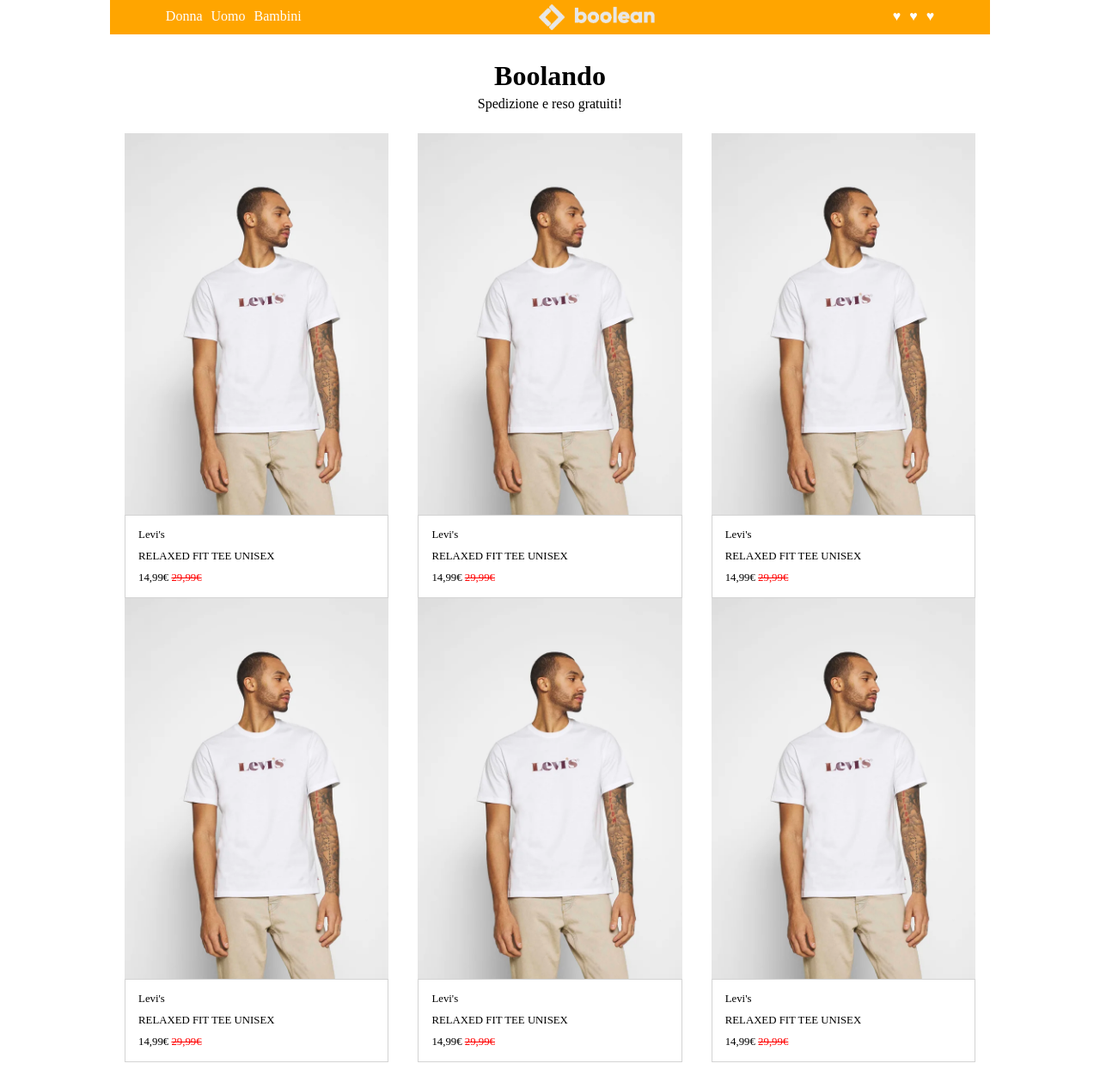
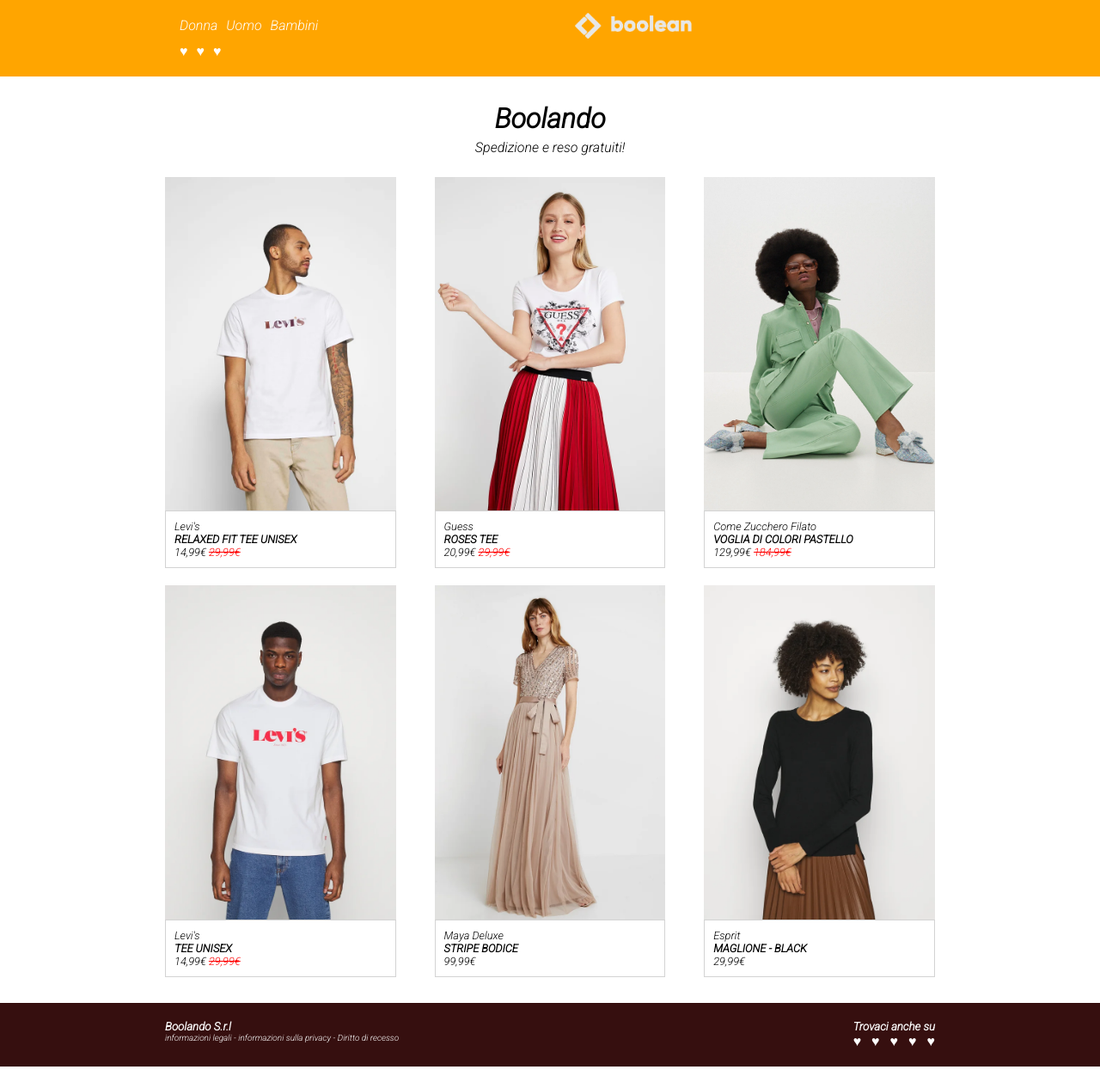
Before and after one commit to BrSanc/html-css-boolando, a plain HTML site: page index.html in a window 1280 px wide. Shown: the whole page at 86% size. After the commit the page ends 1241 px from the top, so only its background shows below. Drawn offline with Linux system fonts and the light colour scheme.

Commit message:
Finish footer

```diff
--- a/css/style.css
+++ b/css/style.css
@@ -2,27 +2,38 @@
     margin: 0;
     padding: 0;
     box-sizing: border-box;
+    font-family: 'Roboto', sans-serif;
 }
 
 body{
-    margin: auto;
-    width: 80%;
+
 }
 
 main{
     padding-top: 30px;
     padding-bottom: 30px;
+    margin: auto;
+    width: 70%;
 }
 
 header{
     background-color: orange;
+    padding: 10px;
 }
 
 Header p {
     color: white;
 }
 
+footer{
+    background-color: rgb(54, 15, 15);
+}
+
 p{
+    padding: 5px;
+}
+
+h4{
     padding: 5px;
 }
 
@@ -42,6 +53,11 @@
     justify-content: center;
 }
 
+.f_space_bet{
+    display: flex;
+    justify-content: space-between;
+}
+
 .f_column{
     display: flex;
     flex-direction: column;
@@ -51,13 +67,30 @@
     flex-wrap: wrap;
 }
 
-.f_grap{
-    gra
+.f_gap{
+    gap: 20px;
+}
+
+.f_basis{
+    flex-basis: 90px;
+}
+
+.align_center{
+    align-items: center;
 }
 
 .p_5{
     padding: 5px;
 }
+
+.p_10{
+    padding: 10px;
+}
+
+.p_20{
+    padding: 20px;
+}
+
 
 .p_top_20{
     padding-top: 20px;
@@ -72,6 +105,18 @@
     background-color: white;
 }
 
+.min_w_130{
+    min-width: 130px;
+}
+
+.min_h_340{
+    min-width: 340px;
+}
+
+.font_s_10{
+    font-size: 10px;
+}
+
 
 
 
@@ -82,6 +127,21 @@
 }
 
 /* Classi Della pagina */
+
+.header_container{
+    width: 70%;
+}
+
+.footer_container{
+    width: 70%;
+    color: white;
+    padding-top: 20px;
+    padding-bottom: 20px;
+}
+
+.footer_container p{
+    padding: 0px;
+}
 
 .card_product{
     width: 30%;
@@ -98,3 +158,7 @@
     border: 1px solid rgb(211, 211, 211);
     padding: 10px;
 }
+
+.product_description p,h4{
+    padding: 0;
+}
--- a/index.html
+++ b/index.html
@@ -5,10 +5,14 @@
     <meta name="viewport" content="width=device-width, initial-scale=1.0" />
     <title>Document</title>
     <link rel="stylesheet" href="./css/style.css" />
+    <link rel="preconnect" href="https://fonts.googleapis.com">
+<link rel="preconnect" href="https://fonts.gstatic.com" crossorigin>
+<link href="https://fonts.googleapis.com/css2?family=Roboto:ital,wght@1,300&display=swap" rel="stylesheet">
   </head>
   <body>
-    <header class="f_center p_5">
-      <div class="flex">
+    <header class="f_center p_10">
+      <div class="header_container f_space_bet p_5 f_wrap ">
+        <div class="f_center ">
           <p>Donna</p>
           <p>Uomo</p>
           <p>Bambini</p>
@@ -18,12 +22,14 @@
             src="./img/boolean-logo.png"
             alt="Logo_boolean"
             id="logo_boolean"
+            class="min_w_130"
           />
         </div>
-      <div class="flex">
+        <div class="f_center">
           <p>&hearts;</p>
           <p>&hearts;</p>
           <p>&hearts;</p>
+        </div>
       </div>
     </header>
 
@@ -33,74 +39,94 @@
         <p>Spedizione e reso gratuiti!</p>
       </div>
 
+      <div class="product_container p_top_20 f_space_bet f_wrap f_gap">
         <!-- Product 1 -->
-
-      <div class="product_container p_top_20 f_space_a f_wrap">
-        <div class="card_product f_column">
+        <div class="card_product f_column min_w_130">
           <img src="./img/1.webp" alt="product_1" />
           <div class="product_description bg_white">
             <p>Levi's</p>
-            <p>RELAXED FIT TEE UNISEX</p>
+            <h4>RELAXED FIT TEE UNISEX</h4>
             <p>14,99€ <span class="original_cost">29,99€</span></p>
           </div>
         </div>
 
         <!-- Product 2 -->
 
-        <div class="card_product f_column">
-          <img src="./img/1.webp" alt="product_1" />
+        <div class="card_product f_column min_w_130">
+          <img src="./img/2.webp" alt="product_2" />
           <div class="product_description bg_white">
-            <p>Levi's</p>
-            <p>RELAXED FIT TEE UNISEX</p>
-            <p>14,99€ <span class="original_cost">29,99€</span></p>
+            <p>Guess</p>
+            <h4>ROSES TEE</h4>
+            <p>20,99€ <span class="original_cost">29,99€</span></p>
           </div>
         </div>
 
         <!-- Product 3 -->
 
-        <div class="card_product f_column">
-          <img src="./img/1.webp" alt="product_1" />
+        <div class="card_product f_column min_w_130">
+          <img src="./img/3.webp" alt="product_1" />
           <div class="product_description bg_white">
-            <p>Levi's</p>
-            <p>RELAXED FIT TEE UNISEX</p>
-            <p>14,99€ <span class="original_cost">29,99€</span></p>
+            <p>Come Zucchero Filato</p>
+            <h4>VOGLIA DI COLORI PASTELLO</h4>
+            <p>129,99€ <span class="original_cost">184,99€</span></p>
           </div>
         </div>
 
         <!-- Product 4 -->
 
-        <div class="card_product f_column">
-          <img src="./img/1.webp" alt="product_1" />
+        <div class="card_product f_column min_w_130">
+          <img src="./img/4.webp" alt="product_1" />
           <div class="product_description bg_white">
             <p>Levi's</p>
-            <p>RELAXED FIT TEE UNISEX</p>
+            <h4>TEE UNISEX</h4>
             <p>14,99€ <span class="original_cost">29,99€</span></p>
           </div>
         </div>
 
         <!-- Product 5 -->
 
-        <div class="card_product f_column">
-          <img src="./img/1.webp" alt="product_1" />
+        <div class="card_product f_column min_w_130">
+          <img src="./img/5.webp" alt="product_1" />
           <div class="product_description bg_white">
-            <p>Levi's</p>
-            <p>RELAXED FIT TEE UNISEX</p>
-            <p>14,99€ <span class="original_cost">29,99€</span></p>
+            <p>Maya Deluxe</p>
+            <h4>STRIPE BODICE</h4>
+            <p>99,99€</p>
           </div>
         </div>
 
         <!-- Product 6 -->
 
-        <div class="card_product f_column">
-          <img src="./img/1.webp" alt="product_1" />
+        <div class="card_product f_column min_w_130">
+          <img src="./img/6.webp" alt="product_1" />
           <div class="product_description bg_white">
-            <p>Levi's</p>
-            <p>RELAXED FIT TEE UNISEX</p>
-            <p>14,99€ <span class="original_cost">29,99€</span></p>
+            <p>Esprit</p>
+            <h4>MAGLIONE - BLACK</h4>
+            <p>29,99€</p>
           </div>
         </div>
       </div>
     </main>
-    <footer></footer>
+
+    <footer class="f_center">
+      <div class="footer_container f_space_bet ">
+        <div class="f_column">
+          <h5>Boolando S.r.l</h5>
+          <p class="font_s_10">
+            informazioni legali - informazioni sulla privacy - Diritto di
+            recesso
+          </p>
+        </div>
+        <div class="f_column">
+          <div><h5>Trovaci anche su</h5></div>
+          <div class="f_space_bet">
+            <p>&hearts;</p>
+            <p>&hearts;</p>
+            <p>&hearts;</p>
+            <p>&hearts;</p>
+            <p>&hearts;</p>
+          </div>
+        </div>
+      </div>
+    </footer>
   </body>
 </html>
```
Lines whose indentation alone changed are shown as unchanged.
